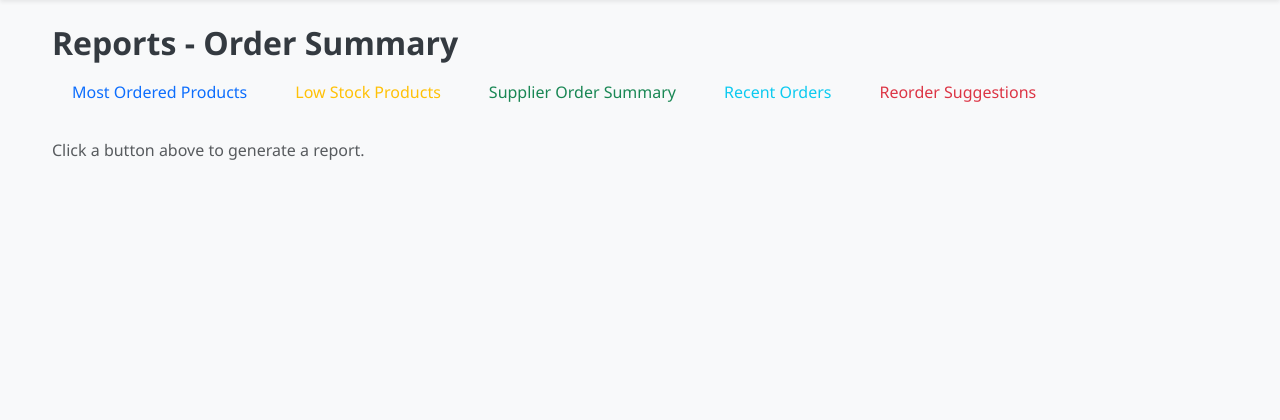
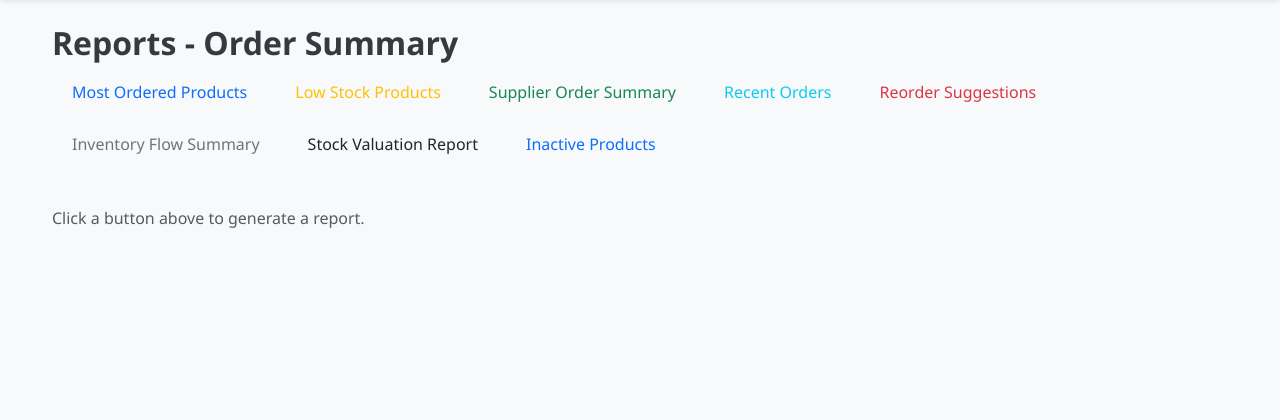
Before and after one commit to KeerthiSagi/inventory_management_system, a Flask app: page /reports in a window 1280 px wide. Shown: the part 62-482 px from the top of the page. Run offline with Flask 3, Linux system fonts and the light colour scheme; data that the repository does not hold is empty; parts of the project's set-up code (start-up, migrations or seed data) failed here and were passed over; some libraries are stand-ins or nearby versions.

Commit message:
Add handlers and UI buttons for new inventory report features

```diff
--- a/app.py
+++ b/app.py
@@ -125,41 +125,57 @@ def view_orders():
 def add_order():
     suppliers = Supplier.query.all()
     products = Product.query.all()
+
     if request.method == 'POST':
+        order_note = request.form.get('order_note', '')
+        order = Order(order_date=datetime.utcnow().date())  # supplier_id removed, optional
+        db.session.add(order)
+        db.session.flush()  # So we can access order.order_id
 
-        supplier_id = request.form['supplier_id']
-        order = Order(supplier_id=supplier_id)
-        order_note = request.form.get('order_note', '')
-        db.session.add(order)
-        db.session.flush()  # to get order_id before commit
+        total_items = 0
+        ordered_products = []
 
         for product in products:
             qty = int(request.form.get(f'quantity_{product.product_id}', 0))
             price = float(request.form.get(f'price_{product.product_id}', 0.0))
+
             if qty > 0:
-                if product.quantity_in_stock < qty:
-                    flash(f"Not enough stock for {product.name}. Available: {product.quantity_in_stock}", 'danger')
-                    return redirect(url_for('add_order'))
+                # ✅ Track ordered items
+                ordered_products.append((product, qty, price))
 
-                detail = OrderDetail(order_id=order.order_id, product_id=product.product_id, quantity=qty, unit_price=price)
+                # ✅ Add order detail
+                detail = OrderDetail(
+                    order_id=order.order_id,
+                    product_id=product.product_id,
+                    product_name=product.name,
+                    quantity=qty,
+                    unit_price=price
+                )
                 db.session.add(detail)
 
-                product.quantity_in_stock -= qty  # Subtracting stock for customer order
+                # ✅ Update product stock
+                product.quantity_in_stock -= qty
+                total_items += qty
 
-                txn = InventoryTransaction(
-                    product_id=product.product_id,
-                    product_name=product.name,
-                    transaction_type='OUT',
-                    quantity_changed=-qty,
-                    transaction_date=datetime.utcnow().date(),
-                    notes=order_note or f"Auto-OUT for Order #{order.order_id}"
-                )
+        if not ordered_products:
+            flash("Please select at least one product to order.", "danger")
+            return redirect(url_for('add_order'))
 
-                db.session.add(txn)
+        # ✅ Log a single transaction for the order
+        first_product = ordered_products[0][0]
+        txn = InventoryTransaction(
+            product_id=first_product.product_id,
+            product_name=first_product.name,
+            transaction_type='OUT',
+            quantity_changed=-total_items,
+            transaction_date=datetime.utcnow().date(),
+            notes=order_note or f"Auto-IN for Order #{order.order_id}"
+        )
+        db.session.add(txn)
+
         db.session.commit()
-        flash('Order placed successfully!')
+        flash('Order placed and inventory updated successfully!')
         return redirect(url_for('view_orders'))
-
 
     return render_template('add_order.html', suppliers=suppliers, products=products)
 
@@ -184,16 +200,21 @@ def add_transaction():
         else:
             quantity = abs(quantity)
 
-        # FIX: Include transaction_date to match your table definition
+        total_amount = sum(
+        int(request.form.get(f'quantity_{product.product_id}', 0)) *
+        float(request.form.get(f'price_{product.product_id}', 0.0))
+        for product in products
+    )
+
         txn = InventoryTransaction(
-            product_id=product_id,
-            transaction_type=txn_type,
-            product_name=product.name,
-            quantity_changed=quantity,
-            transaction_date=datetime.utcnow().date(),  # match DATE column
-            notes=notes
-        )
-
+        product_id=first_product.product_id,
+        product_name=first_product.name,
+        transaction_type='OUT',
+        quantity_changed=-total_items,
+        transaction_date=datetime.utcnow().date(),
+        notes=order_note or f"Auto-OUT for Order #{order.order_id}",
+        order_amount=total_amount
+    )
         db.session.add(txn)
 
         product = Product.query.get(product_id)
@@ -316,6 +337,49 @@ def restock_product_inline():
     flash(f'{quantity} units added to {product.name}')
     return redirect(url_for('view_products'))
 
+# 1. Inventory Flow Summary (IN vs OUT per product)
+@app.route('/report/inventory_flow_summary')
+def inventory_flow_summary():
+    result = db.session.execute(text("""
+        SELECT
+            product_name,
+            SUM(CASE WHEN transaction_type = 'IN' THEN quantity_changed ELSE 0 END) AS total_in,
+            SUM(CASE WHEN transaction_type = 'OUT' THEN ABS(quantity_changed) ELSE 0 END) AS total_out
+        FROM InventoryTransactions
+        GROUP BY product_name
+    """))
+    return render_template("reports.html", report_title="Inventory Flow Summary", report_rows=result, headers=["Product", "Total IN", "Total OUT"])
+
+# 2. Stock Valuation Report (current stock × price)
+@app.route('/report/stock_valuation')
+def stock_valuation():
+    result = db.session.execute(text("""
+        SELECT
+            name AS product_name,
+            quantity_in_stock,
+            price,
+            (quantity_in_stock * price) AS stock_value
+        FROM Products
+        ORDER BY stock_value DESC
+    """))
+    return render_template("reports.html", report_title="Stock Valuation Report", report_rows=result, headers=["Product", "Stock", "Unit Price", "Total Value"])
+
+# 3. Inactive Products (no transactions in last 30 days)
+@app.route('/report/inactive_products')
+def inactive_products():
+    result = db.session.execute(text("""
+        SELECT
+            name AS product_name
+        FROM Products
+        WHERE product_id NOT IN (
+            SELECT DISTINCT product_id
+            FROM InventoryTransactions
+            WHERE transaction_date > CURDATE() - INTERVAL 30 DAY
+        )
+    """))
+    return render_template("reports.html", report_title="Inactive Products (30+ Days)", report_rows=result, headers=["Product"])
+
+
 
 if __name__ == '__main__':
     with app.app_context():
--- a/templates/reports.html
+++ b/templates/reports.html
@@ -4,11 +4,18 @@
 
 <!-- Predefined SQL Report Buttons -->
 <div class="mb-3 d-flex flex-wrap gap-2">
-  <a href="{{ url_for('most_ordered_products') }}" class="btn btn-outline-primary">Most Ordered Products</a>
-  <a href="{{ url_for('low_stock_products') }}" class="btn btn-outline-warning">Low Stock Products</a>
-  <a href="{{ url_for('supplier_order_summary') }}" class="btn btn-outline-success">Supplier Order Summary</a>
-  <a href="{{ url_for('recent_orders') }}" class="btn btn-outline-info">Recent Orders</a>
-  <a href="{{ url_for('reorder_suggestions') }}" class="btn btn-outline-danger">Reorder Suggestions</a>
+  <div class="d-flex flex-wrap gap-2 mb-3">
+    <a href="{{ url_for('most_ordered_products') }}" class="btn btn-outline-primary">Most Ordered Products</a>
+    <a href="{{ url_for('low_stock_products') }}" class="btn btn-outline-warning">Low Stock Products</a>
+    <a href="{{ url_for('supplier_order_summary') }}" class="btn btn-outline-success">Supplier Order Summary</a>
+    <a href="{{ url_for('recent_orders') }}" class="btn btn-outline-info">Recent Orders</a>
+    <a href="{{ url_for('reorder_suggestions') }}" class="btn btn-outline-danger">Reorder Suggestions</a>
+    <a href="{{ url_for('inventory_flow_summary') }}" class="btn btn-outline-secondary">Inventory Flow Summary</a>
+    <a href="{{ url_for('stock_valuation') }}" class="btn btn-outline-dark">Stock Valuation Report</a>
+    <a href="{{ url_for('inactive_products') }}" class="btn btn-outline-primary">Inactive Products</a>
+  </div>
+
+
 </div>
 
 <!-- Dynamic SQL Query Result Table -->
```
